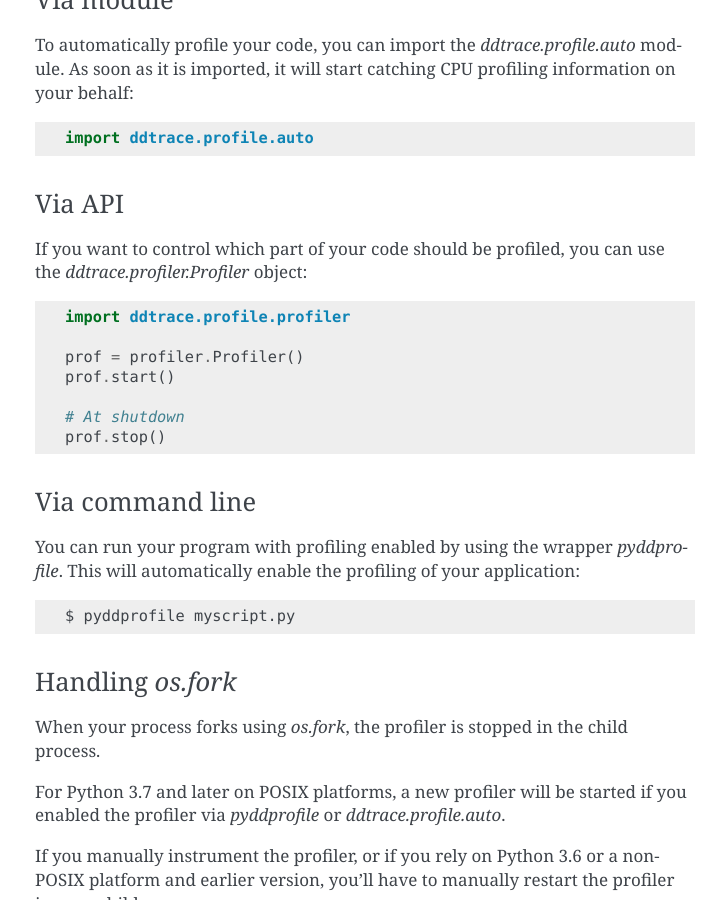
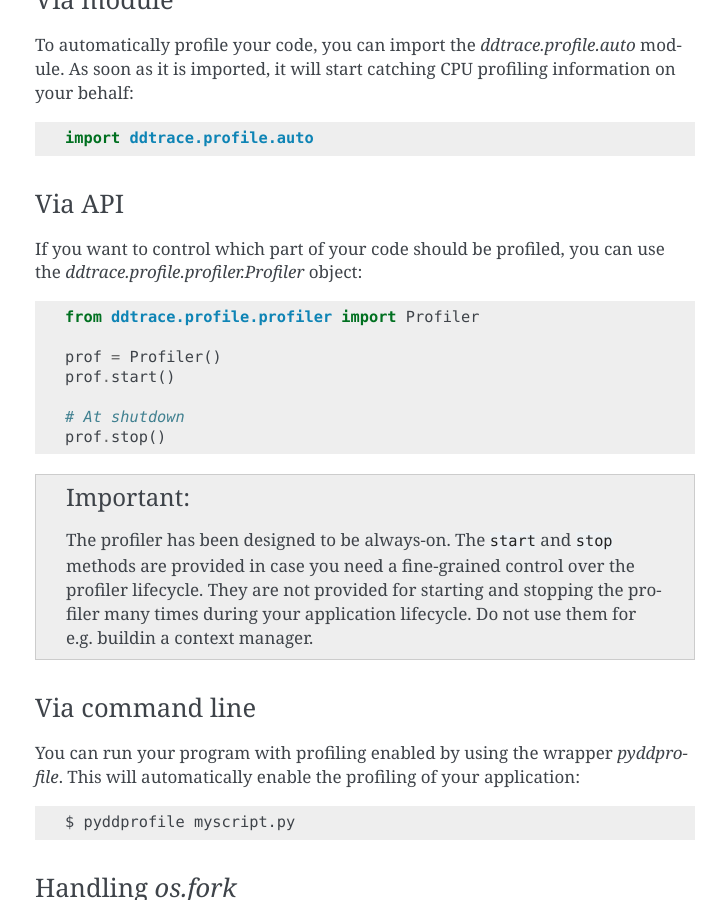
Before and after one commit to laminarasm9/dd-trace-py, a Sphinx documentation site: the page built from docs/basic_usage.rst, in a window 1280 px wide and 900 px high, scrolled down 2657 px. Shown: the whole window, without its empty margins (385-1111 px from the left). Built offline with Sphinx 7.4.7, drawn with Linux system fonts in a browser that asks for light colours.

Commit message:
docs: fix profiler example and more details about API usage (#1284)
Related to #1281

```diff
--- a/docs/basic_usage.rst
+++ b/docs/basic_usage.rst
@@ -134,15 +134,23 @@ your behalf::
 Via API
 ----------
 If you want to control which part of your code should be profiled, you can use
-the `ddtrace.profiler.Profiler` object::
+the `ddtrace.profile.profiler.Profiler` object::
 
-  import ddtrace.profile.profiler
+  from ddtrace.profile.profiler import Profiler
 
-  prof = profiler.Profiler()
+  prof = Profiler()
   prof.start()
 
   # At shutdown
   prof.stop()
+
+.. important::
+
+   The profiler has been designed to be always-on. The ``start`` and ``stop``
+   methods are provided in case you need a fine-grained control over the
+   profiler lifecycle. They are not provided for starting and stopping the
+   profiler many times during your application lifecycle. Do not use them for
+   e.g. buildin a context manager.
 
 Via command line
 ----------------
```
